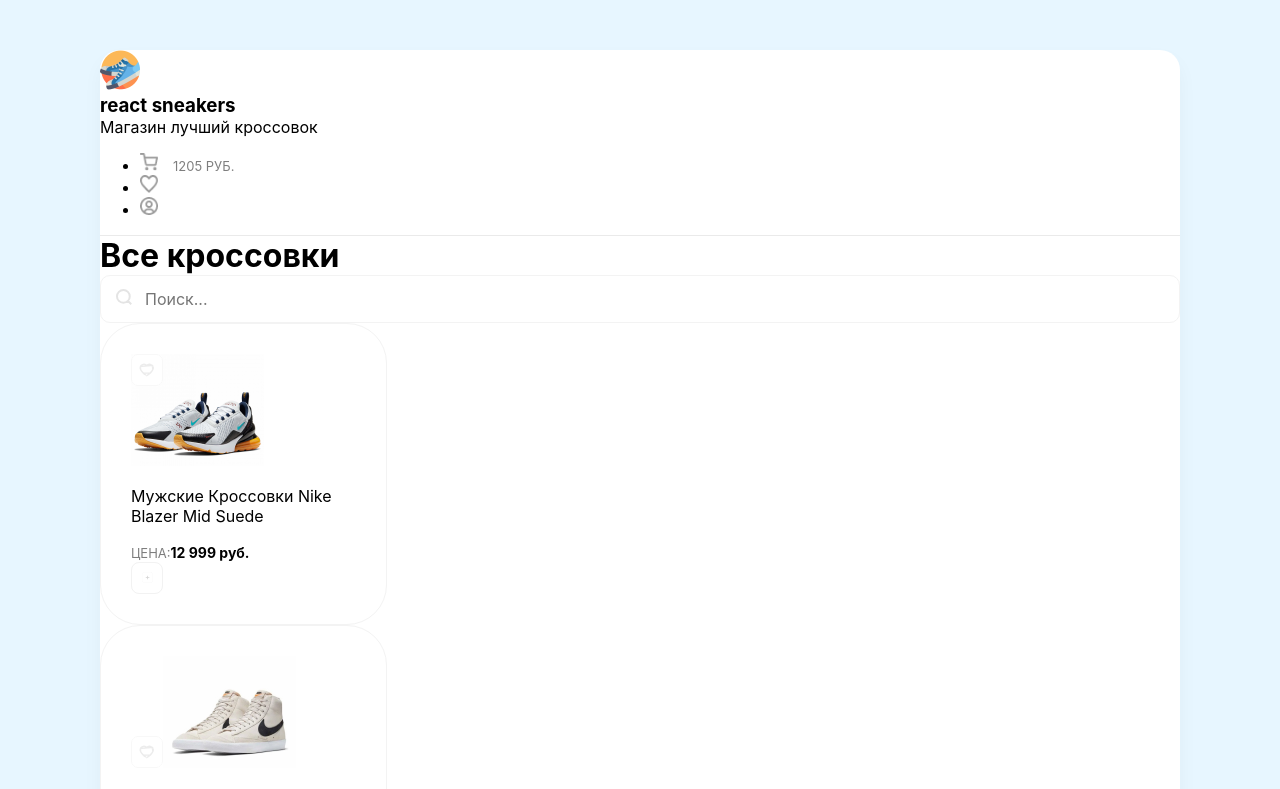
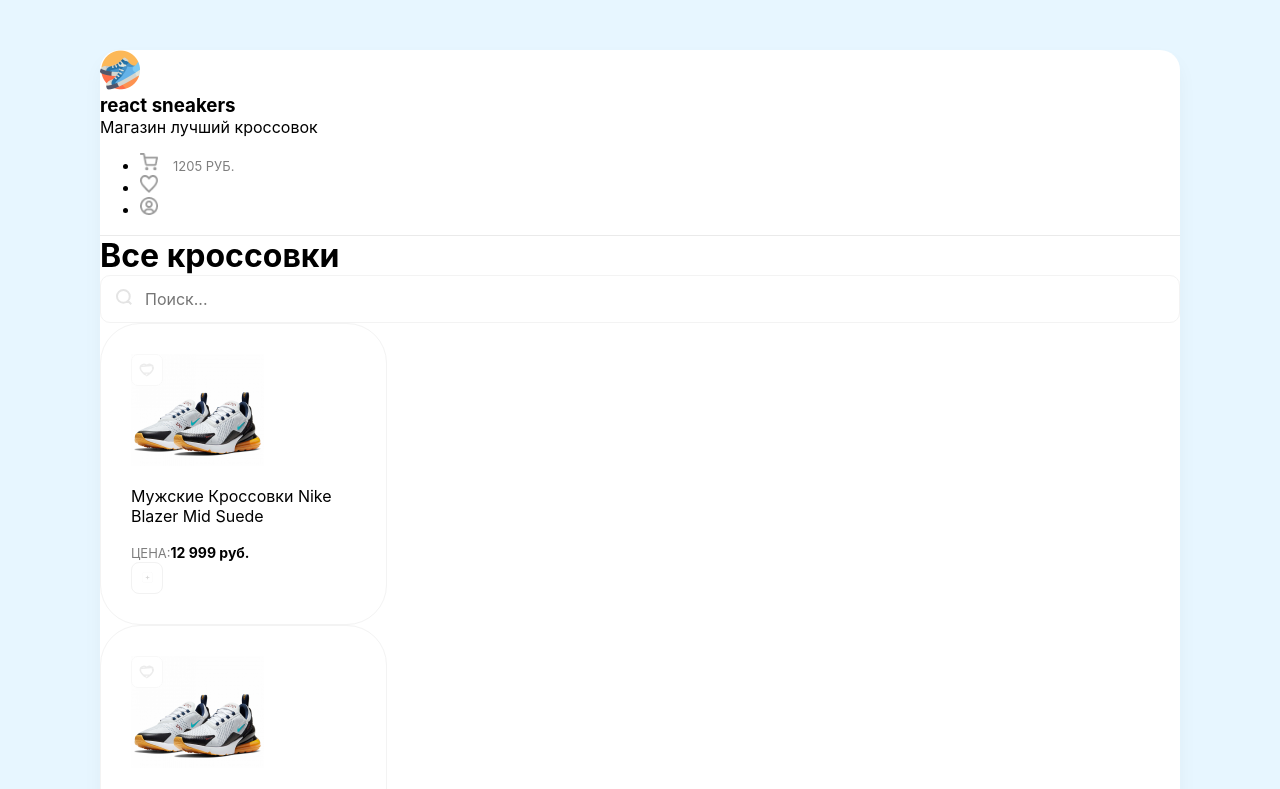
Before and after one commit to Samuel9922/react-sneakers, a React (Create React App) app: page / in a window 1280 px wide. Shown: the top 789 px of the page. Built offline with nearby package versions, Linux system fonts and the light colour scheme; a web font is replaced by a local one.

Commit message:
start_react

```diff
--- a/src/App.js
+++ b/src/App.js
@@ -1,3 +1,4 @@
+import Card from './components/Card'
 function App() {
   return (
     <div className="wrapper clear">
@@ -72,8 +73,9 @@
             <input placeholder="Поиск..." />
           </div>
           </div>
+        <div className="d-flex">
           {/* Карточка кроссовка */}
-        <div className="d-flex">
+          <Card />
           <div className="card">
             <div className="favorite">
               <img src="\img\heart.svg" alt="Unliked" />
--- /dev/null
+++ b/src/components/Card.js
@@ -0,0 +1,22 @@
+function Card(){
+    return(
+        <div className="card">
+    <div className="favorite">
+        <img src="\img\heart.svg" alt="Unliked" />
+    </div>
+    <img width={133} height={112} src="/imgsneakers/1.jpg" alt="Sneakers" />
+    <p>Мужские Кроссовки Nike Blazer Mid Suede</p>
+    <div className="d-flex justify-between align-center">
+        <div className="d-flex flex-column">
+            <span>Цена:</span>
+            <b>12 999 руб.</b>
+            </div>
+            <button className="button">
+                <img width={11} height={11} src="\img\button_1.svg" alt="" />
+            </button>
+    </div>
+</div>
+    );
+}
+
+export default Card;
```
Lines whose indentation alone changed are shown as unchanged.
